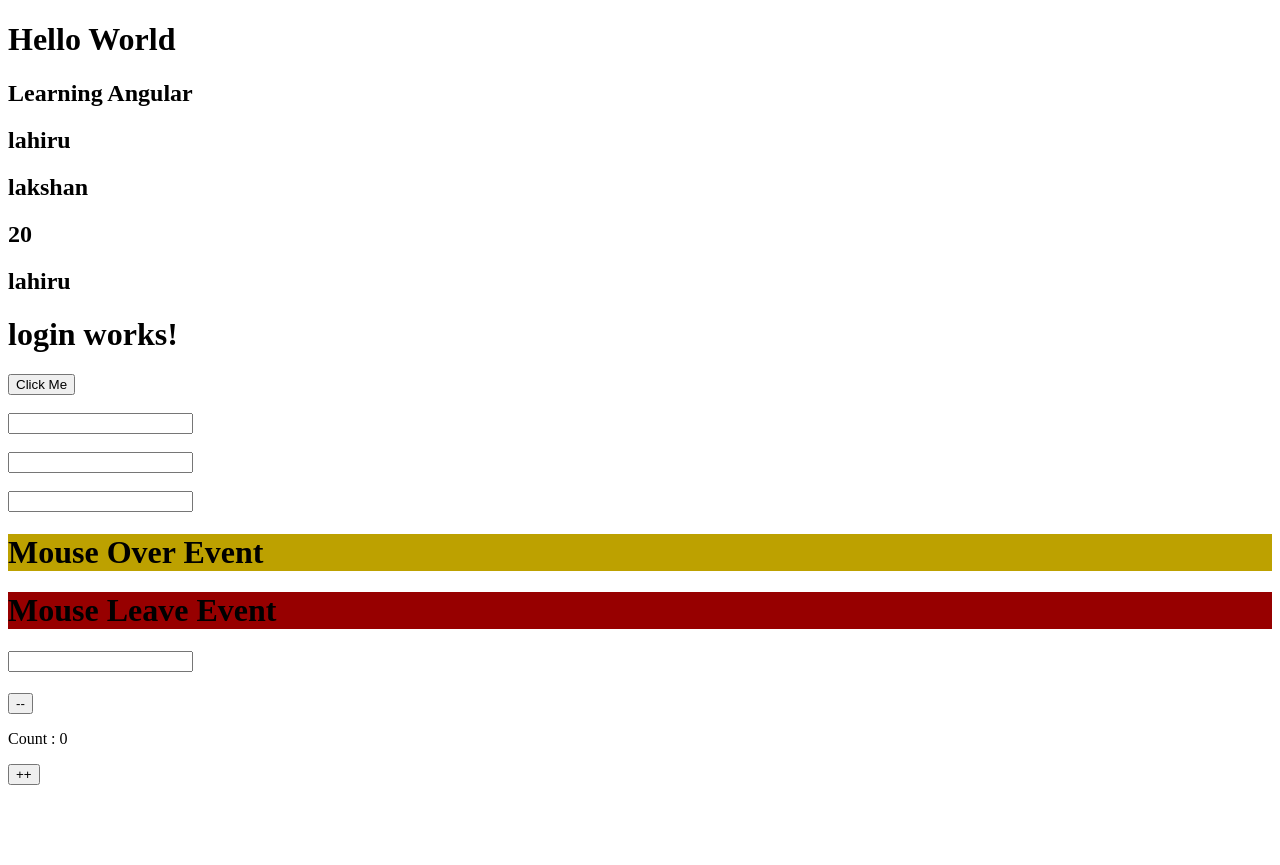
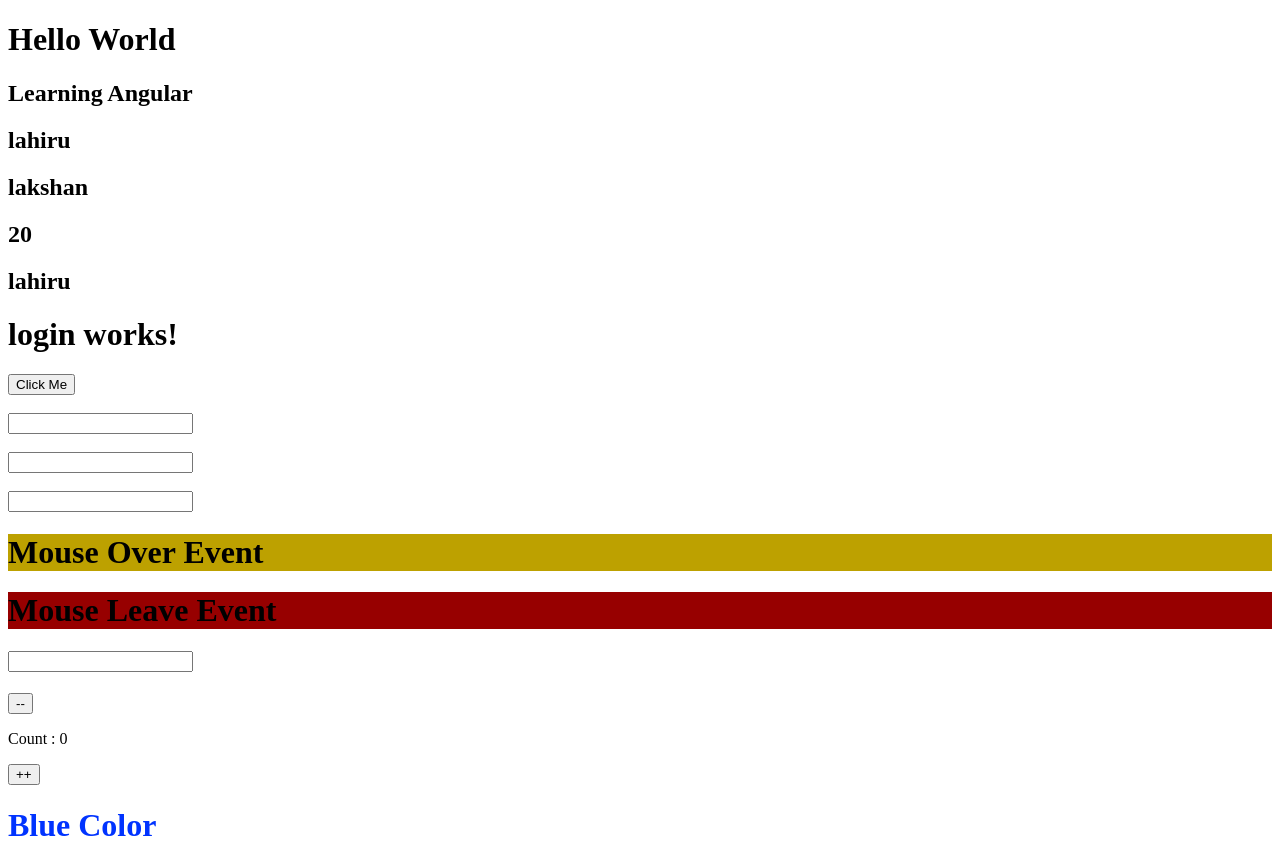
Before and after one commit to LahiruLakshan/Learning-Angular, an Angular app: page / in a window 1280 px wide. Before the commit the page ends 800 px from the top, so only its background shows below. Built offline with nearby package versions, Linux system fonts and the light colour scheme.

Commit message:
Switch Case

```diff
--- a/src/app/app.component.html
+++ b/src/app/app.component.html
@@ -36,3 +36,8 @@
 <button (click)="getEvent('minus')">--</button>
 <p>Count : {{count}}</p>
 <button (click)="getEvent('add')">++</button>
+<div [ngSwitch]="color">
+  <h1 *ngSwitchCase="'red'" style="color: #970000">Red Color</h1>
+  <h1 *ngSwitchCase="'blue'" style="color: #0033ff">Blue Color</h1>
+  <h1 *ngSwitchDefault>Unknown Color</h1>
+</div>
--- a/src/app/app.component.ts
+++ b/src/app/app.component.ts
@@ -11,6 +11,7 @@ export class AppComponent {
   lastName = "lakshan";
   count:number=0;
   value = "";
+  color : string = "blue";
 
   getName(){
     return this.lastName;
```
